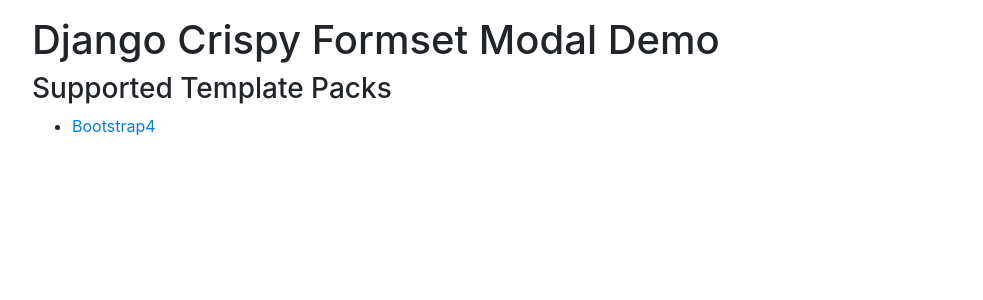
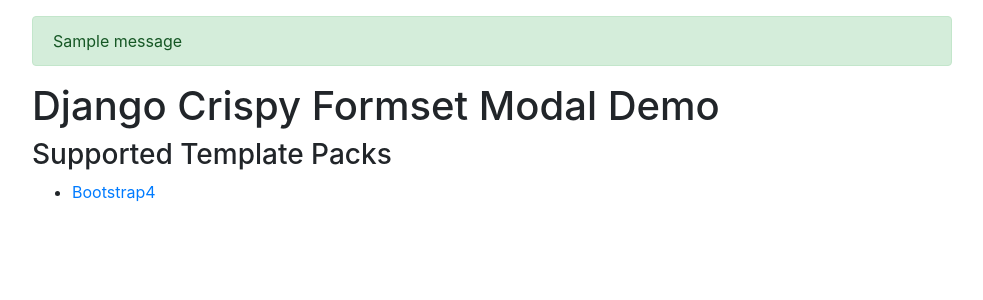
Before and after one commit to blasferna/django-crispy-formset-modal, a Django app: template demo/templates/index.html in a window 1280 px wide. Shown: the top 300 px of the page, without its empty margins (148-1131 px from the left). Run offline with Django 3.2, Linux system fonts and the light colour scheme; the template is opened without the code that fills it, so the values that code supplies are empty; tables that the repository leaves empty hold one stand-in row (values such as "Sample post"); one stand-in notice (Sample message) is shown; some libraries are stand-ins or nearby versions.

Commit message:
feat: add success message to demo views

```diff
--- a/demo/mixins.py
+++ b/demo/mixins.py
@@ -1,10 +1,12 @@
 import inspect
 
 import markdown
+from extra_views import SuccessMessageMixin
 
 
-class DemoViewMixin:
+class DemoViewMixin(SuccessMessageMixin):
     title = ""
+    success_message = "Record successfully created!"
 
     def get_context_data(self, **kwargs):
         context = super().get_context_data(**kwargs)
--- a/demo/templates/bootstrap4/base.html
+++ b/demo/templates/bootstrap4/base.html
@@ -20,6 +20,11 @@
         <div class="col col-md-10 mx-auto my-3">
             {% block breadcrumb %}
             {% endblock %}
+            {% for message in messages %}
+                <div class="alert alert-{{message.tags}}" role="alert">
+                    {{ message }}
+                </div>
+            {% endfor %}
             <main>
                 {% block content %}
                 {% endblock %}
```
